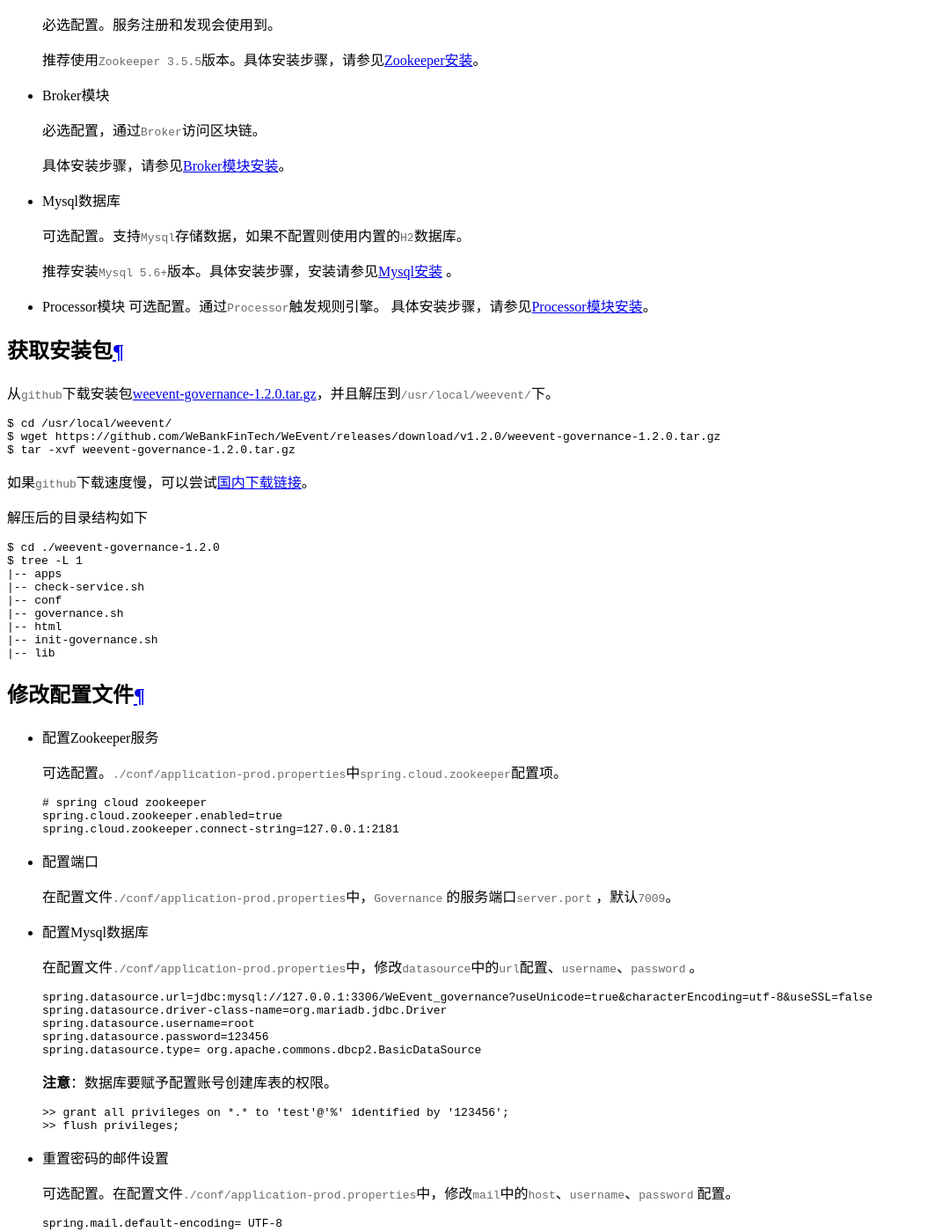
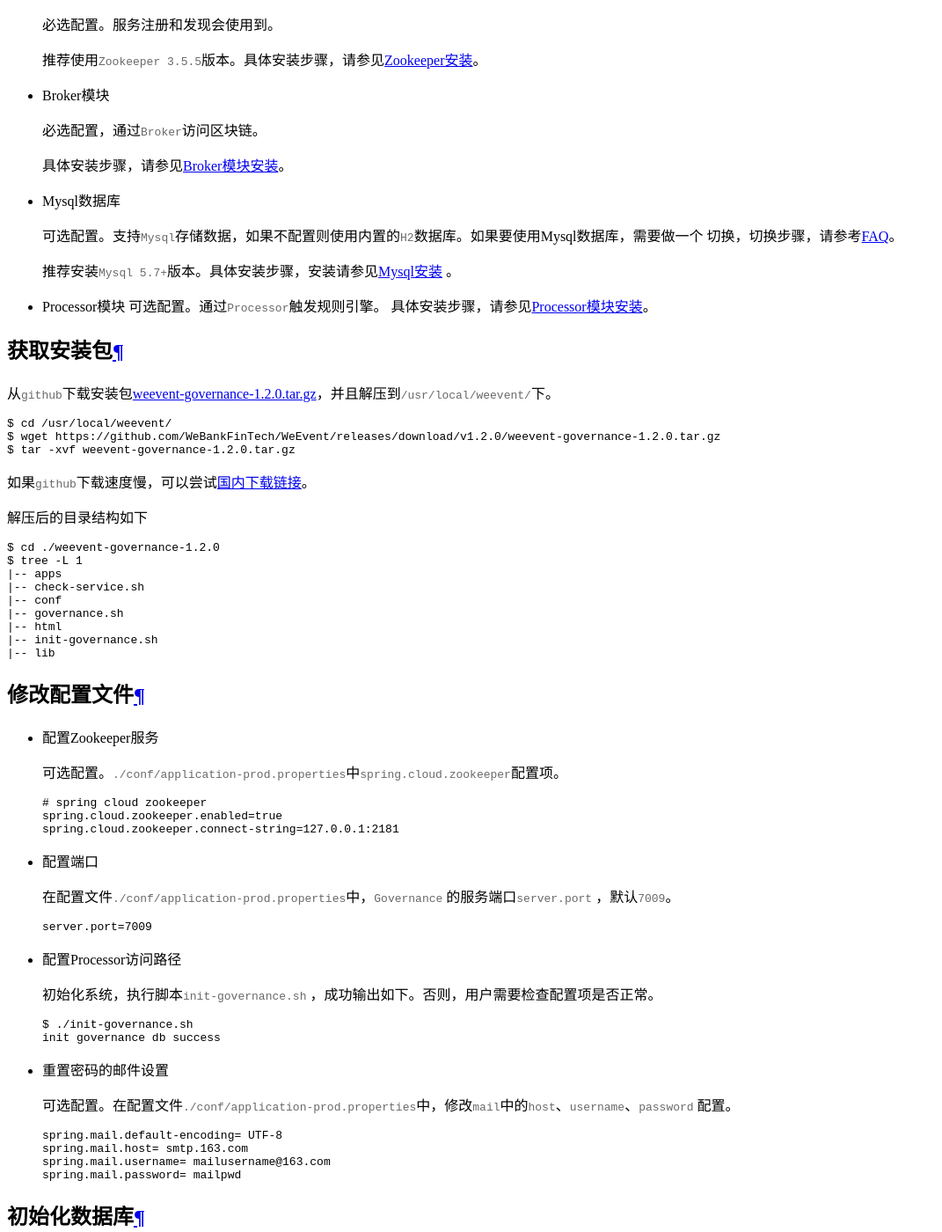
Before and after one commit to WeBankBlockchain/WeEvent-docs, a Sphinx documentation site: the page built from docs/install/module/governance.md, in a window 1280 px wide and 1400 px high, scrolled down 1013 px. Shown: the whole window at 88% size, without its empty margins (0-1071 px from the left). Built offline with Sphinx 7.4.7 and the Read the Docs theme 2.0.0, drawn with Linux system fonts in a browser that asks for light colours.

Commit message:
governance and processor support h2 database (#123)

````diff
--- a/docs/install/module/governance.md
+++ b/docs/install/module/governance.md
@@ -19,9 +19,10 @@
 
 - Mysql数据库
 
-  可选配置。支持`Mysql`存储数据，如果不配置则使用内置的`H2`数据库。
+  可选配置。支持`Mysql`存储数据，如果不配置则使用内置的`H2`数据库。如果要使用Mysql数据库，需要做一个
+  切换，切换步骤，请参考[FAQ](https://weeventdoc.readthedocs.io/zh_CN/latest/faq/weevent.html)。
 
-  推荐安装`Mysql 5.6+`版本。具体安装步骤，安装请参见[Mysql安装](http://dev.mysql.com/downloads/mysql/) 。
+  推荐安装`Mysql 5.7+`版本。具体安装步骤，安装请参见[Mysql安装](http://dev.mysql.com/downloads/mysql/) 。
 
 - Processor模块
   可选配置。通过`Processor`触发规则引擎。
@@ -70,22 +71,17 @@
 
   在配置文件`./conf/application-prod.properties`中，`Governance` 的服务端口`server.port` ，默认`7009`。
 
-- 配置Mysql数据库
+  ```
+  server.port=7009
+  ```
 
-    在配置文件`./conf/application-prod.properties`中，修改`datasource`中的`url`配置、`username`、`password` 。
+- 配置Processor访问路径
 
-    ```ini
-    spring.datasource.url=jdbc:mysql://127.0.0.1:3306/WeEvent_governance?useUnicode=true&characterEncoding=utf-8&useSSL=false
-	spring.datasource.driver-class-name=org.mariadb.jdbc.Driver
-	spring.datasource.username=root
-	spring.datasource.password=123456
-	spring.datasource.type= org.apache.commons.dbcp2.BasicDataSource
-    ```
-    **注意**：数据库要赋予配置账号创建库表的权限。
+    初始化系统，执行脚本`init-governance.sh` ，成功输出如下。否则，用户需要检查配置项是否正常。
 
-    ```mysql
-    >> grant all privileges on *.* to 'test'@'%' identified by '123456';
-    >> flush privileges;
+    ```shell
+    $ ./init-governance.sh
+    init governance db success
     ```
 
 - 重置密码的邮件设置
````
Also changed, not shown: docs/faq/weevent.md (+18 -0 lines), docs/install/module/processor.md (+10 -12 lines).
